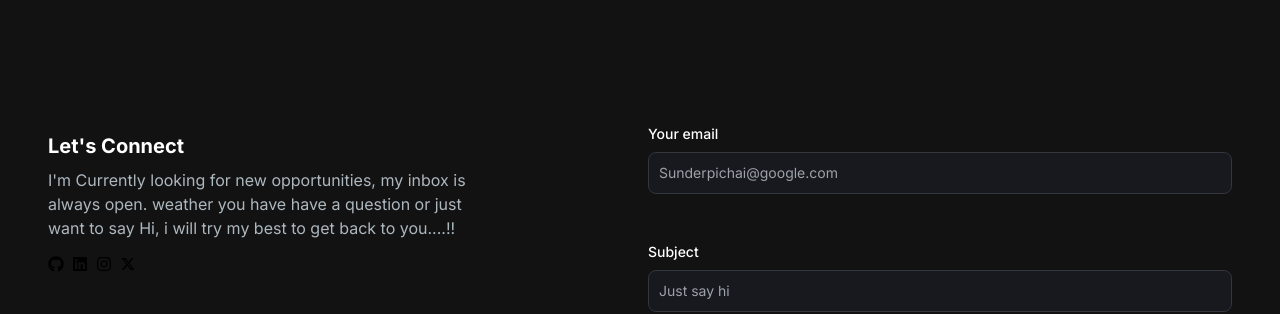
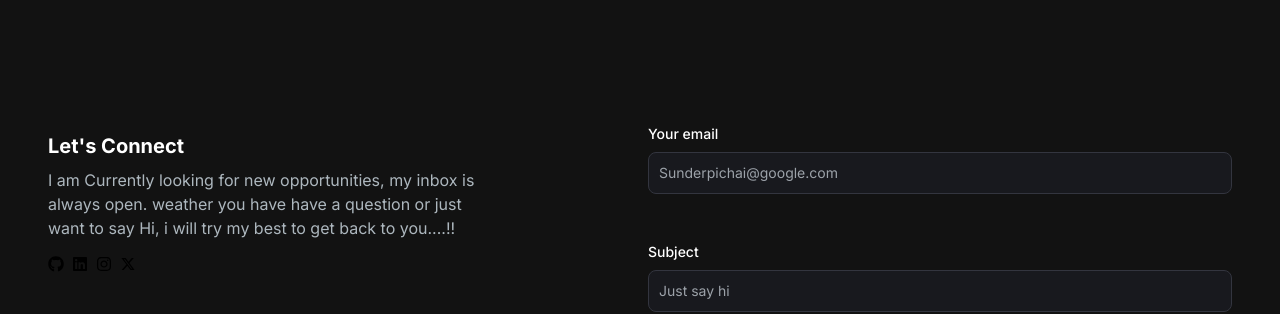
Before and after one commit to Rockingyounus/Portfolio-using-nextjs, a Next.js app: page / in a window 1280 px wide. Shown: the part 2805-3119 px from the top of the page. Built offline with nearby package versions, Linux system fonts and the light colour scheme.

Commit message:
Some changes in AboutSection and EmailSection

```diff
--- a/app/components/AboutSection.jsx
+++ b/app/components/AboutSection.jsx
@@ -15,7 +15,7 @@ const AboutSection = () => {
                     I am a full stack web developer with a passion for creating interactive and responsive web Application
                     I have experience working with HTML,CSS,Tailwind css,Javascript,Reactjs,Redux,Node.js, Express,Next.js,SQL and Git. I am a quick lerner and i am always
                     looking to expand my knowledge and skill set . I am a team player and I am excited to work with others to create amazing
-                    Application.
+                    Application!!
                 </p>
             <div className="grid grid-cols-5 gap-4 py-12 justify-between">
                 <div className="text-white font-bold text-4xl col-span-5 mb-4">Skills</div>
--- a/app/components/EmailSection.jsx
+++ b/app/components/EmailSection.jsx
@@ -12,8 +12,8 @@ const EmailSection = () => {
       <div className='z-10'>
         <h5 className='text-xl font-bold text-white my-2'>Let's Connect</h5>
         <p className='text-[#ADB7BE] mb-4 max-w-md'>
-            {" "}
-            I'm Currently looking for new opportunities, my inbox is always open.
+
+            I am Currently looking for new opportunities, my inbox is always open.
             weather you have have a question or just want to say Hi, i will try my best
             to get back to you....!!
         </p>
```
